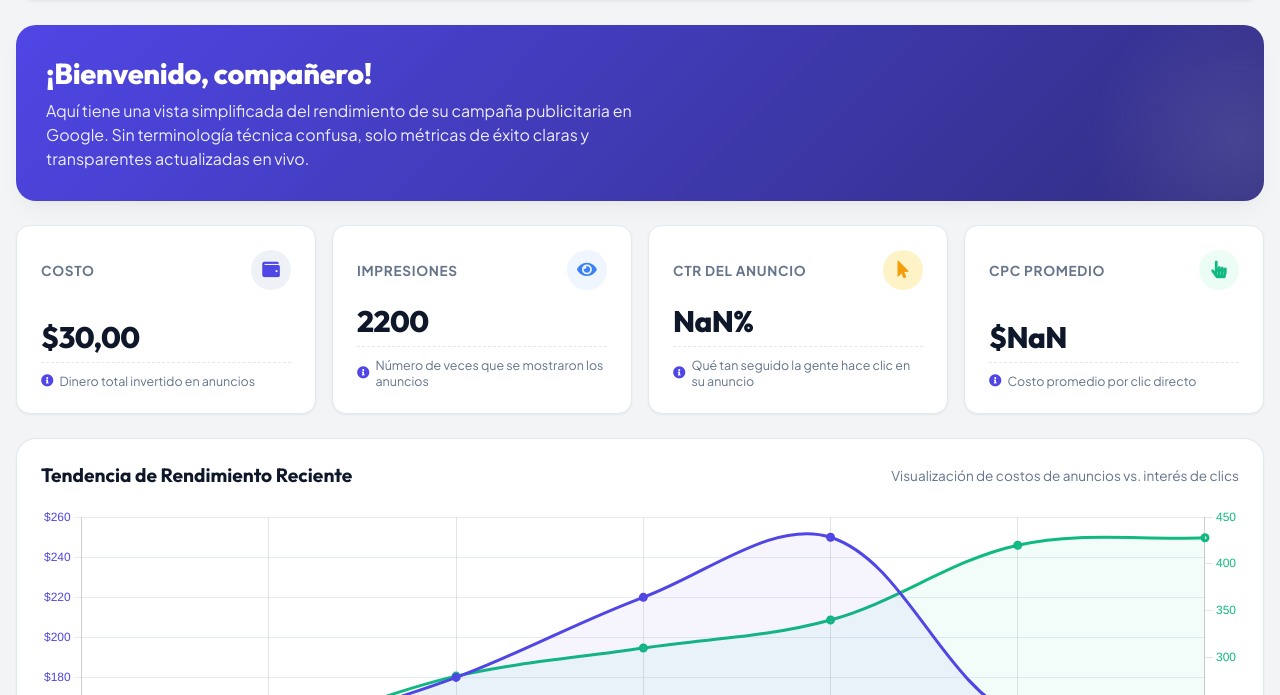
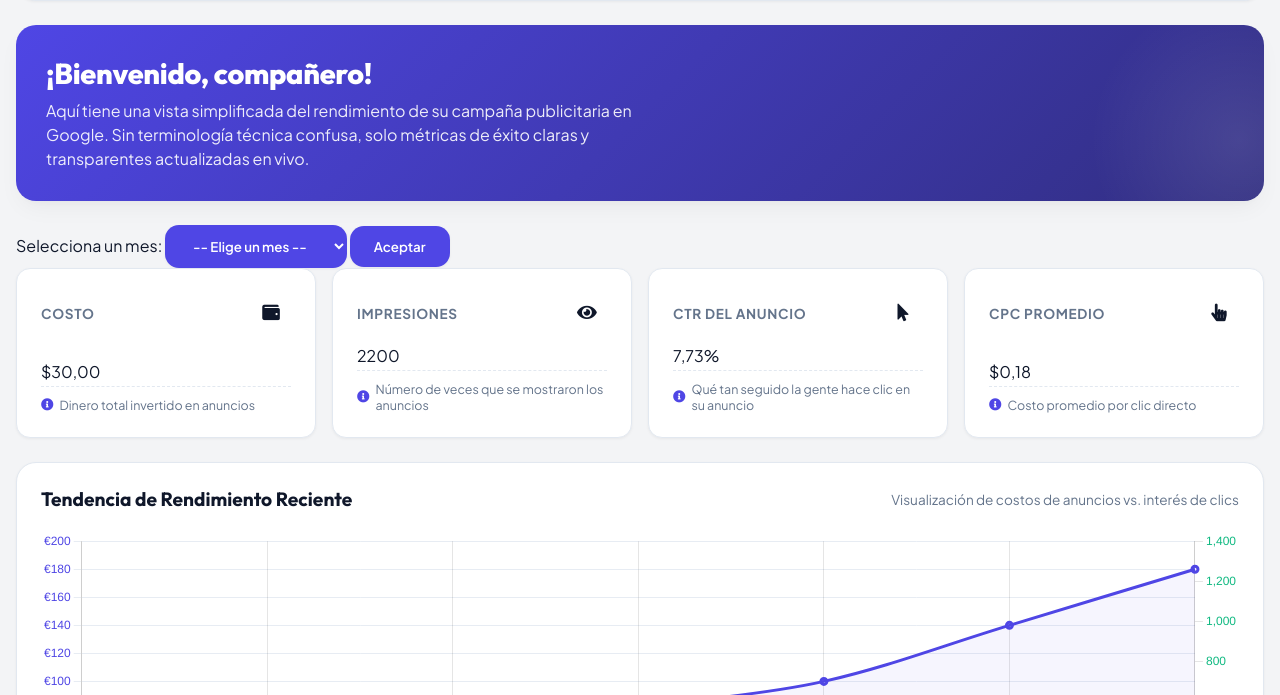
Before and after one commit to Silvia014/Proyectos-varios, a plain HTML site: page index2.html in a window 1280 px wide. Shown: the part 105-800 px from the top of the page. Drawn offline with nearby package versions, Linux system fonts and the light colour scheme.

Commit message:
añadiendo desplegable de meses pendiente api google

```diff
--- a/index2.html
+++ b/index2.html
@@ -375,19 +375,28 @@
       font-size: 1.1rem;
     }
 
-    .icon-spend-9348 { background-color: var(--primary-light-9348); color: var(--primary-9348); transition: background-color 0.3s ease, color 0.3s ease; }
-    .icon-impressions-9348 { background-color: var(--info-light-9348); color: var(--info-9348); }
-    .icon-ctr-9348 { background-color: var(--warning-light-9348); color: var(--warning-9348); }
-    .icon-cpc-9348 { background-color: var(--success-light-9348); color: var(--success-9348); }
+    /* Dropdown */
+    #mes {
+    display: inline-flex;
+    align-items: center;
+    justify-content: center;
+    padding: 12px 24px;
+    background: var(--primary-9348);
+    color: var(--white-9348);
+    border: none;
+    border-radius: var(--radius-md-9348);
+    font-family: var(--font-body-9348);
+    font-weight: 600;
+    cursor: pointer;
+    transition: all .25s ease;
+    box-shadow: var(--shadow-sm-9348);
+}
 
-    .kpi-value-9348 {
-      font-family: var(--font-display-9348);
-      font-size: 1.85rem;
-      font-weight: 800;
-      color: var(--neutral-dark-9348);
-      margin-bottom: 6px;
-      letter-spacing: -0.02em;
-    }
+#mes:hover {
+    background: #4338CA;
+    transform: translateY(-2px);
+    box-shadow: var(--shadow-lg-9348);
+}
 
     /* Jargon Translator Tooltip block under KPI values */
     .kpi-explanation-9348 {
@@ -780,7 +789,26 @@
             Aquí tiene una vista simplificada del rendimiento de su campaña publicitaria en Google. Sin terminología técnica confusa, solo métricas de éxito claras y transparentes actualizadas en vivo.
           </p>
         </section>
+        <!-- Dropdown -->
+         <label for="mes">Selecciona un mes:</label>
 
+          <select id="mes" name="mes">
+            <option value="">-- Elige un mes --</option>
+            <option value="01">Enero</option>
+            <option value="02">Febrero</option>
+            <option value="03">Marzo</option>
+            <option value="04">Abril</option>
+            <option value="05">Mayo</option>
+            <option value="06">Junio</option>
+            <option value="07">Julio</option>
+            <option value="08">Agosto</option>
+            <option value="09">Septiembre</option>
+            <option value="10">Octubre</option>
+            <option value="11">Noviembre</option>
+            <option value="12">Diciembre</option>
+           </select>
+
+           <button id="mes">Aceptar</button>
         <!-- KPI Grid with explanatory content -->
         <section class="kpi-grid-9348">
 
@@ -952,7 +980,7 @@
         </form>
 
         <!-- Dynamic Style modifier helper for testing color changes - superadmin only -->
-        <div class="hidden-9348 style-customizer-9348" id="style-customizer-9348">
+        <div hidden class="hidden-9348 style-customizer-9348" id="style-customizer-9348">
           <label class="form-label-9348"><i class="fas fa-palette"></i> Cambiar Color Primario (Simulador CSS)</label>
           <p style="font-size: 0.75rem; color: var(--neutral-muted-9348); margin-bottom: 8px;">
             Elige un color para ver cómo se modifica dinámicamente la variable CSS <code>--primary-9348</code>:
@@ -1030,17 +1058,36 @@
 
       // Internal State
       let state = {
-        cost: '30,00€',
-        impressions: '2200€',
-        clicks: '4,85%',
+        cost: 30.00,
+        impressions: 2200,
+        clicks: 170,
         weeklyTrendData: {
-          labels: ['Lunes', 'Martes', 'Miércoles', 'Jueves', 'Viernes', 'Sábado', 'Domingo'],
-          cost: [120, 150, 180, 220, 250, 160, 165.8],
-          clicks: [190, 220, 280, 310, 340, 420, 428]
+          labels: ['Junio', 'Julio', 'Agosto', 'Septiembre', 'Octubre', 'Noviembre', 'Diciembre'],
+          cost: [0, 20, 50, 80, 100, 140, 180, 200],
+          clicks: [130, 160, 220, 280, 350, 480, 600, 700, 800, 900, 1000, 1100, 1200, 1300]
         }
       };
 
       let liveChart = null;
+      //DROPDOWM
+    document.getElementById("mes").addEventListener("change", cargarDatos);
+
+     async function cargarDatos() {
+
+     const mes = document.getElementById("mes").value;
+
+       if (!mes) return;
+
+        const respuesta = await fetch("datos.php?mes=" + mes);
+
+        const datos = await respuesta.json();
+
+    document.getElementById("impresiones").textContent = datos.impresiones;
+    document.getElementById("clics").textContent = datos.clics;
+    document.getElementById("conversiones").textContent = datos.conversiones;
+    document.getElementById("coste").textContent = datos.coste + " €";
+     }
+
 
       // Calculate Derived Metrics
       function calculateCTR(clicks, impressions) {
@@ -1127,7 +1174,7 @@
             labels: state.weeklyTrendData.labels,
             datasets: [
               {
-                label: 'Inversión publicitaria ($)',
+                label: 'Inversión publicitaria (€)',
                 data: state.weeklyTrendData.cost,
                 borderColor: getComputedStyle(document.documentElement).getPropertyValue('--primary-9348').trim() || '#4F46E5',
                 backgroundColor: 'rgba(79, 70, 229, 0.05)',
@@ -1173,7 +1220,7 @@
                 },
                 ticks: {
                   color: '#4F46E5',
-                  callback: function(value) { return '$' + value; }
+                  callback: function(value) { return '€' + value; }
                 }
               },
               y1: {
```
